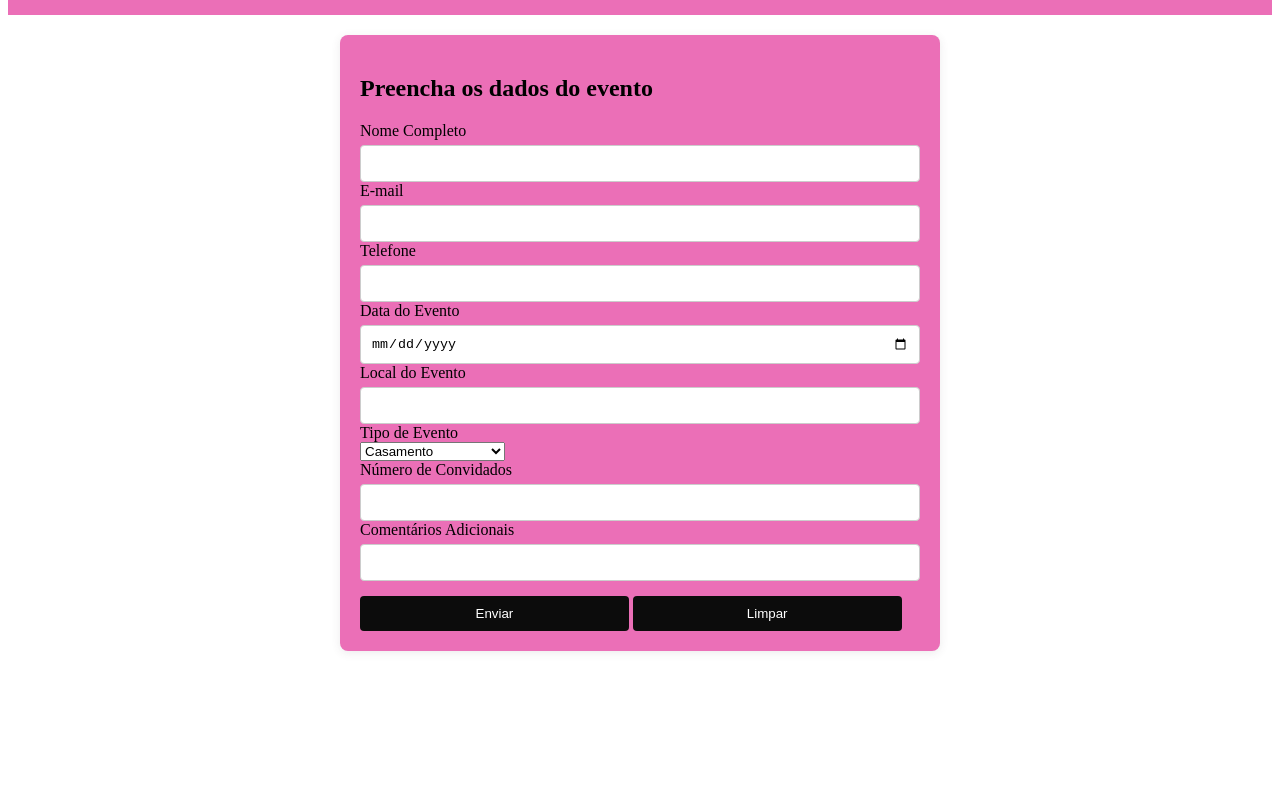
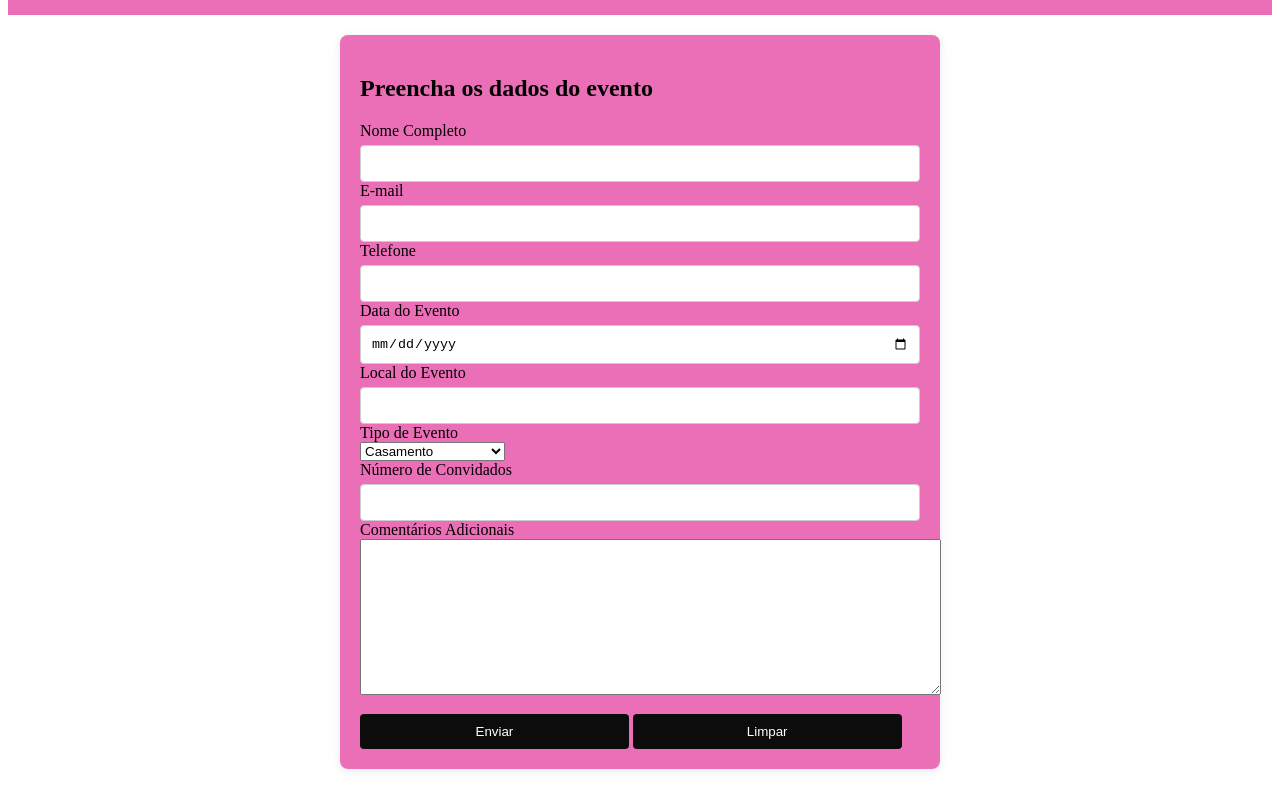
Before and after one commit to isabellafontana/cadastro-evento, a plain HTML site: page index.html in a window 1280 px wide. Shown: the part 104-893 px from the top of the page. Before the commit the page ends 800 px from the top, so only its background shows below. Drawn offline with Linux system fonts and the light colour scheme; a script that the page names is missing.

Commit message:
cria estrutura da página.

```diff
--- a/index.html
+++ b/index.html
@@ -13,6 +13,7 @@
         <h1>Cadastro de Evento</h1>
     </header>
     <main>
+        <form>
             <h2 id="titulo">Preencha os dados do evento</h2>
 
             <label>Nome Completo</label>
@@ -46,7 +47,7 @@
             <input type="number">
 
             <label>Comentários Adicionais</label>
-            <input type="text">
+            <textarea id="Container" cols="70" rows="10"></textarea><br>
 
             <button type="enviar">Enviar</button>
             <button type="apagar">Limpar</button>
```
